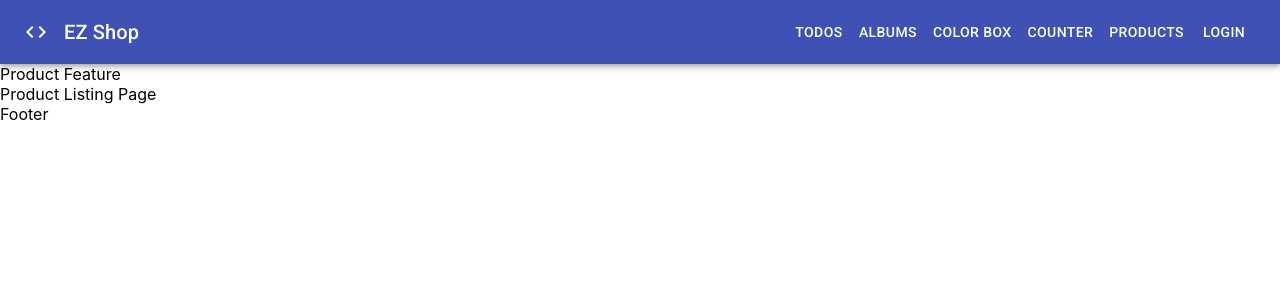
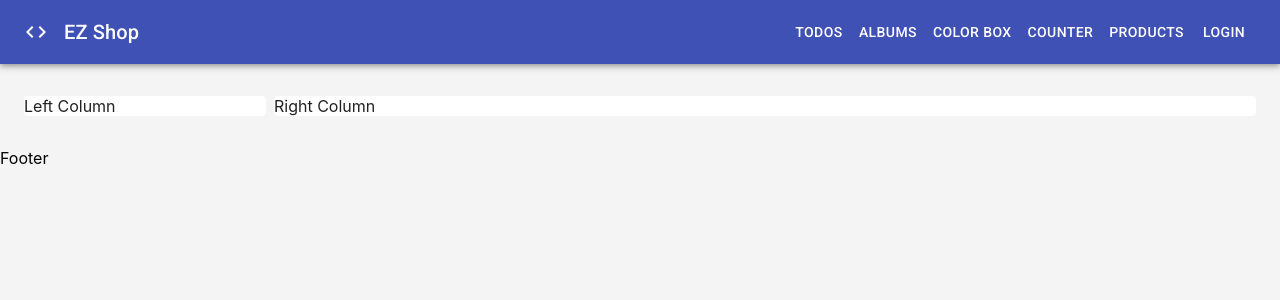
Before and after one commit to lehai051092/learn-reactjs, a React (Create React App) app: page /products in a window 1280 px wide. Shown: the top 300 px of the page. Built offline with nearby package versions, Linux system fonts and the light colour scheme; no server answers.

Commit message:
Setup layout Product Listing:

```diff
--- a/src/features/Product/index.jsx
+++ b/src/features/Product/index.jsx
@@ -1,18 +1,18 @@
 import React from 'react';
 import {Route, Switch, useRouteMatch} from "react-router-dom";
 import ListPage from "./pages/ListPage";
+import {Box} from "@material-ui/core";
 
 ProductFeature.propTypes = {};
 
 function ProductFeature(props) {
     const match = useRouteMatch();
     return (
-        <div>
-            Product Feature
+        <Box paddingTop={4} paddingBottom={4}>
             <Switch>
                 <Route path={match.url}  component={ListPage} exact/>
             </Switch>
-        </div>
+        </Box>
     );
 }
 
--- a/src/features/Product/pages/ListPage.jsx
+++ b/src/features/Product/pages/ListPage.jsx
@@ -1,12 +1,36 @@
 import React from 'react';
+import {Box, Container, Grid, Paper} from "@material-ui/core";
+import {makeStyles} from "@material-ui/core/styles";
 
-ListPage.propTypes = {};
+const useStyles = makeStyles(theme => ({
+    root: {},
+    left: {
+        width: '250px'
+    },
+    right: {
+        flex: '1 1 auto'
+    }
+}));
 
 function ListPage(props) {
+    const classes = useStyles();
     return (
-        <div>
-            Product Listing Page
-        </div>
+        <Box>
+            <Container>
+                <Grid container spacing={1}>
+                    <Grid item className={classes.left}>
+                        <Paper elevation={0}>
+                            Left Column
+                        </Paper>
+                    </Grid>
+                    <Grid item className={classes.right}>
+                        <Paper elevation={0}>
+                            Right Column
+                        </Paper>
+                    </Grid>
+                </Grid>
+            </Container>
+        </Box>
     );
 }
 
--- a/src/index.css
+++ b/src/index.css
@@ -1,3 +1,7 @@
+html {
+  background-color: rgb(244, 244, 244);
+}
+
 body {
   margin: 0;
   font-family: -apple-system, BlinkMacSystemFont, 'Segoe UI', 'Roboto', 'Oxygen',
```
